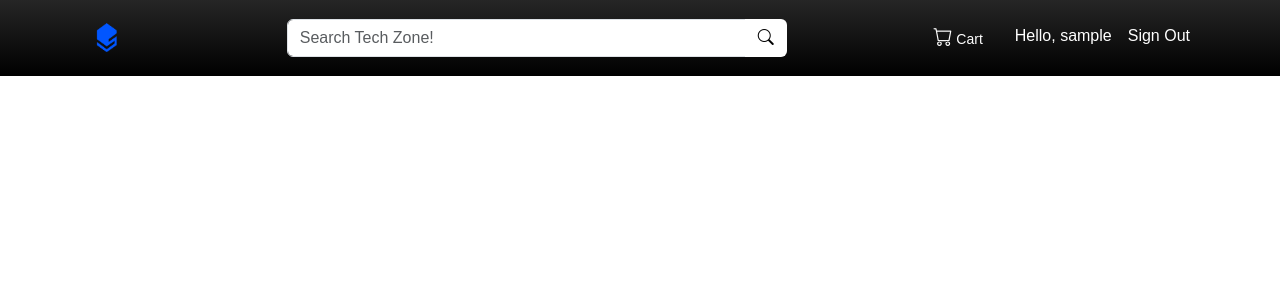
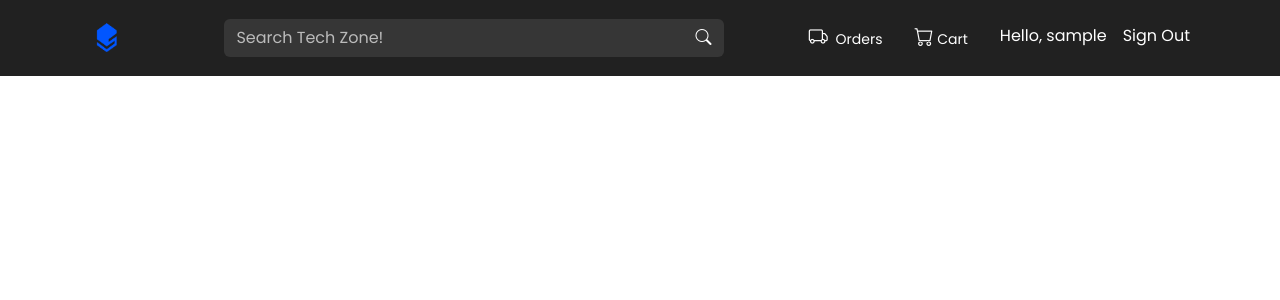
Before and after one commit to nghia0807/gearpc-frontend, a PHP site: page /includes/header.php in a window 1280 px wide. Shown: the top 300 px of the page. Run offline with PHP 8.4, Linux system fonts and the light colour scheme; the visitor is signed in with stand-in values (Sample User, id 1).

Commit message:
common update

```diff
--- a/includes/header.php
+++ b/includes/header.php
@@ -18,11 +18,17 @@ $username = $_SESSION['username'] ?? null;
   href="https://cdn.jsdelivr.net/npm/bootstrap-icons@1.10.3/font/bootstrap-icons.css"
   />
   <link href='https://unpkg.com/boxicons@2.1.4/css/boxicons.min.css' rel='stylesheet'>
-  <link rel="stylesheet" href="https://fonts.googleapis.com/css2?family=Inter&display=swap">
+  <link rel="preconnect" href="https://fonts.googleapis.com">
+  <link rel="preconnect" href="https://fonts.gstatic.com" crossorigin>
+  <link href="https://fonts.googleapis.com/css2?family=Poppins:ital,wght@0,100;0,200;0,300;0,400;0,500;0,600;0,700;0,800;0,900;1,100;1,200;1,300;1,400;1,500;1,600;1,700;1,800;1,900&display=swap" rel="stylesheet">
   <link rel="stylesheet" href="../assets/css/style.css" />
   <style>
     .navbar-nav .nav-link {
       color: #fff !important;
+    }
+    .form-control::placeholder {
+      color:rgb(187, 187, 187) !important; /* đổi màu tại đây, ví dụ xám nhạt */
+      opacity: 0.1; /* đảm bảo nó không bị mờ quá */
     }
   </style>
 </head>
@@ -30,7 +36,7 @@ $username = $_SESSION['username'] ?? null;
   <?php
   require('../pages/login.php'); // Include the login popup
   ?>
-  <nav class="navbar navbar-expand-lg navbar-dark bg-black bg-gradient">
+  <nav class="navbar navbar-expand-lg navbar-dark" style="background-color: #212121;">
     <div class="container">
       <!-- Logo -->
       <a class="navbar-brand" href="#">
@@ -61,15 +67,21 @@ $username = $_SESSION['username'] ?? null;
               name="q"
               placeholder="Search Tech Zone!"
               aria-label="Search"
+              style="background-color: #363636; border: none; color: #fff;"
             />
-            <button class="btn btn-search" style="background-color: white;" type="submit">
-              <i class="bi bi-search text-black"></i>
+            <button class="btn btn-search" style="background-color: #363636;" type="submit">
+              <i class="bi bi-search text-white"></i>
             </button>
           </div>
         </form>
 
         <!-- Right side: Cart, Login/Register -->
         <ul class="navbar-nav">
+          <li class="nav-item me-3">
+            <a class="nav-link" href="order.php" style="font-size: 14px;">
+              <i class="bi bi-truck me-1" style="font-size: 19px;"></i> Orders
+            </a>
+          </li>
           <li class="nav-item me-3">
             <a class="nav-link" href="cart.php" style="font-size: 14px;">
               <i class="bi bi-cart" style="font-size: 19px;"></i> Cart
@@ -89,7 +101,7 @@ $username = $_SESSION['username'] ?? null;
                   style="font-size: 14px;"
                   data-bs-toggle="modal"
                   data-bs-target="#loginPopup">
-                <i class="bi bi bi-person me-1" style="font-size: 19px;"></i> Sign In
+                <i class="bi bi-person " style="font-size: 19px;"></i> Sign In
               </button>
             </li>
           <?php endif; ?>
```
